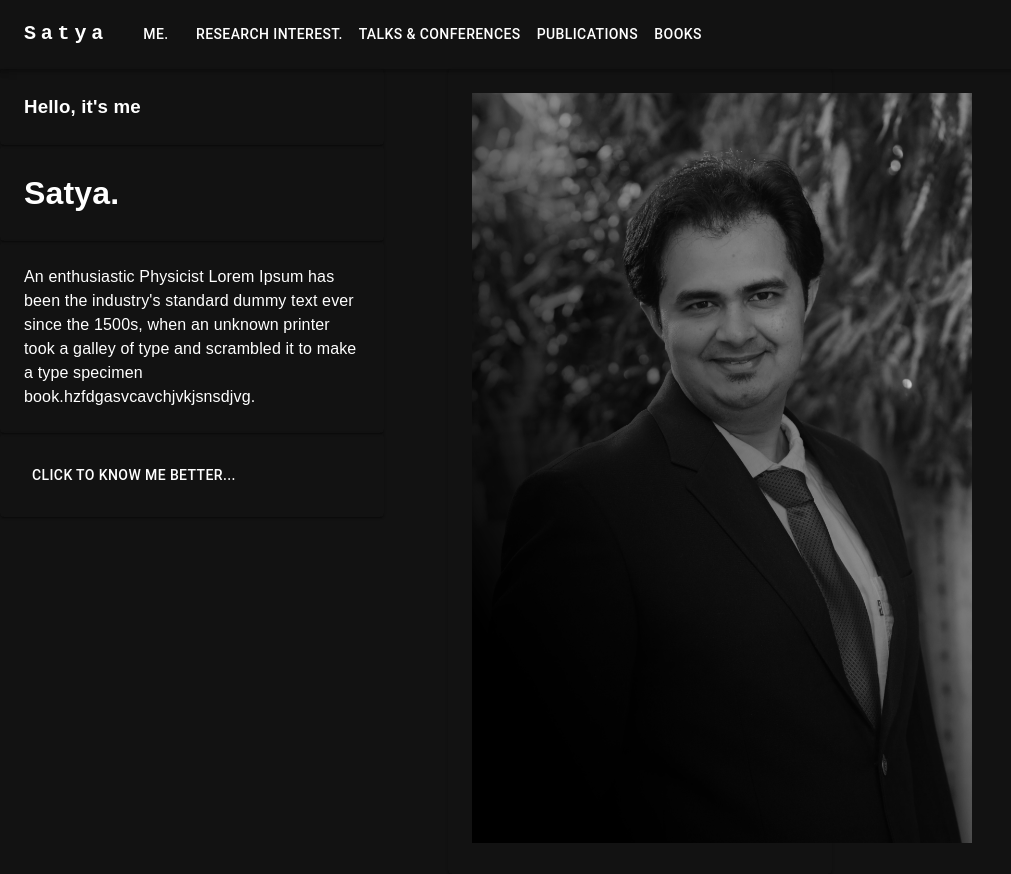
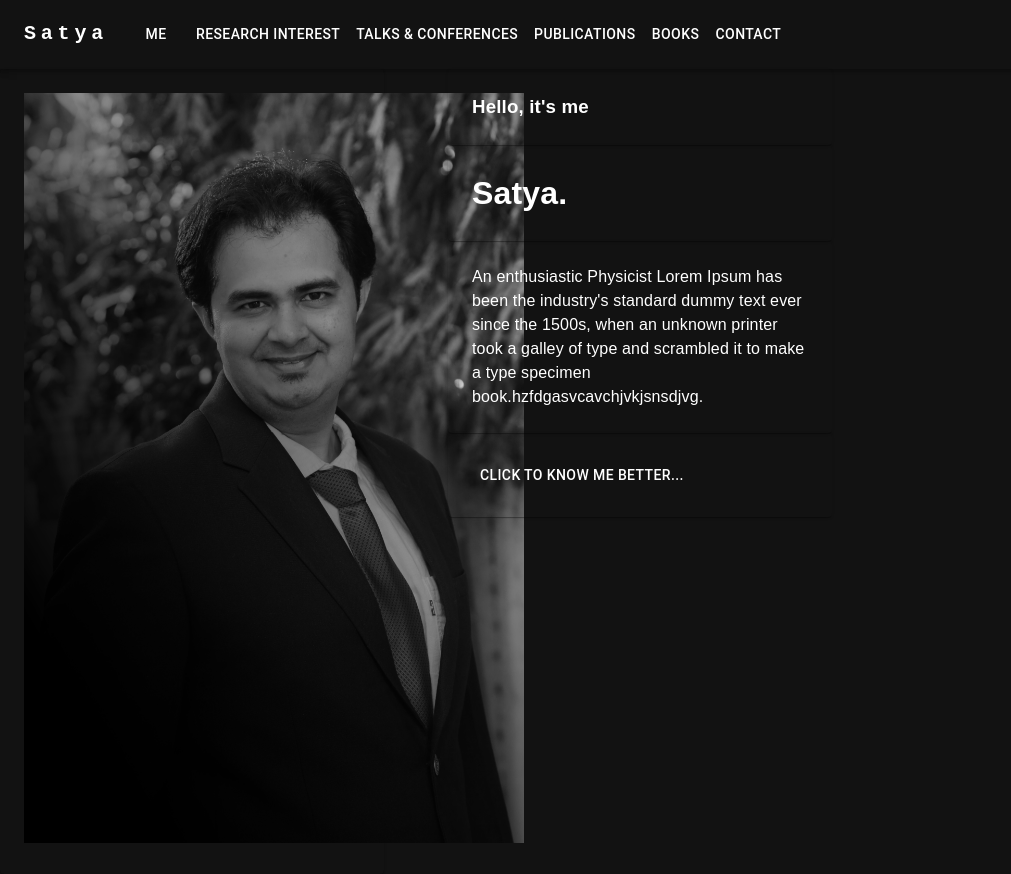
Before and after one commit to LoopyPanda/fractaltruth_website, a React (Create React App) app: page / in a window 1280 px wide. Shown: the whole page, without its empty margins (0-1011 px from the left). Built offline with nearby package versions, Linux system fonts and the light colour scheme.

Commit message:
add all file

```diff
--- a/src/components/Navbar.js
+++ b/src/components/Navbar.js
@@ -12,7 +12,7 @@ import MenuItem from '@mui/material/MenuItem';
 import AdbIcon from '@mui/icons-material/Adb';
 //import logo from "../assets/hourglass.png";
 
-const pages = ['Me.', 'Research Interest.', 'Talks & Conferences', 'Publications', 'Books'];
+const pages = ['Me', 'Research Interest', 'Talks & Conferences', 'Publications', 'Books', 'Contact'];
 
 const Navbar = () => {
     const [anchorElNav, setAnchorElNav] = React.useState(null);
@@ -107,20 +107,4 @@ const Navbar = () => {
     );
 };
 
-
-/*const Navbar = () => {
-    return (
-        <div class="nav-wrapper">
-
-            <a className="navlink" href="/">Me.</a>
-            <a className="navlink" href="/Research_Interest">Research Interest.</a>
-            <a className="navlink" href="/Talks_Conferences">Talks & Conferences</a>
-            <a className="navlink" href="/Publications">Publications</a>
-            <a className="navlink" href="/Books">Books</a>
-
-        </div>
-
-    );
-};*/
-
 export default Navbar;
--- a/src/components/Profile.js
+++ b/src/components/Profile.js
@@ -6,7 +6,10 @@ import Grid from '@mui/material/Grid';
 import Button from '@mui/material/Button';
 import "../style/Profile.css";
 import profilepic from "../assets/Satyaphoto.jpg";
-import ArrowRightIcon from '@mui/icons-material/ArrowRight';
+//import { Zoom } from 'react-reveal';
+import Fade from 'react-reveal/Fade';
+
+
 
 const Item = styled(Paper)(({ theme }) => ({
     padding: theme.spacing(3),
@@ -16,12 +19,32 @@ const Item = styled(Paper)(({ theme }) => ({
     //color: theme.palette.text.secondary,
 }));
 
+const divStyle = {
+    img: {
+        backgroundImage: `url(${profilepic})`,
+        backgroundPosition: 'center',
+        backgroundSize: 'cover',
+        backgroundRepeat: 'no-repeat',
+        width: '88%',
+        height: '800px'
+    }
+};
+
 const Profile = () => {
+
     return (
 
+
         <Box sx={{ flexGrow: 1 }}>
-            <Grid container spacing={8}>
+
+            <Grid container spacing={8} >
+
                 <Grid item xs={4}>
+                    <Item><img src={profilepic} alt="profile" id="img" className="profilepicture" style={divStyle} /></Item>
+                </Grid>
+
+                <Grid item xs={4}>
+                    <Fade bottom>
                         <Item><h3>Hello, it's me</h3></Item>
                         <Item><h1>Satya.</h1></Item>
                         <Item>
@@ -31,15 +54,14 @@ const Profile = () => {
                             </p>
                         </Item>
                         <Item>
-                        <Button onClick={() => { alert('clicked'); }}
-                        >Click to know me better...
+                            <Button component="a" href="#as-link">
+                                Click to know me better...
                             </Button>
                         </Item>
-                </Grid>
-                <Grid item xs={4}>
-                    <Item><img src={profilepic} alt="profile" id="img" className="profile-pic" /></Item>
+                    </Fade>
                 </Grid>
             </Grid>
+
         </Box>
     );
 };
--- a/src/index.js
+++ b/src/index.js
@@ -3,6 +3,7 @@ import ReactDOM from 'react-dom/client';
 import './index.css';
 import App from './App';
 import reportWebVitals from './reportWebVitals';
+
 
 const root = ReactDOM.createRoot(document.getElementById('root'));
 root.render(
```
Also changed, not shown: package.json (+8 -3 lines), src/components/Contact.js (added), 1 other file (tests, documents, lock files or other folders). Lines whose indentation alone changed are shown as unchanged.
